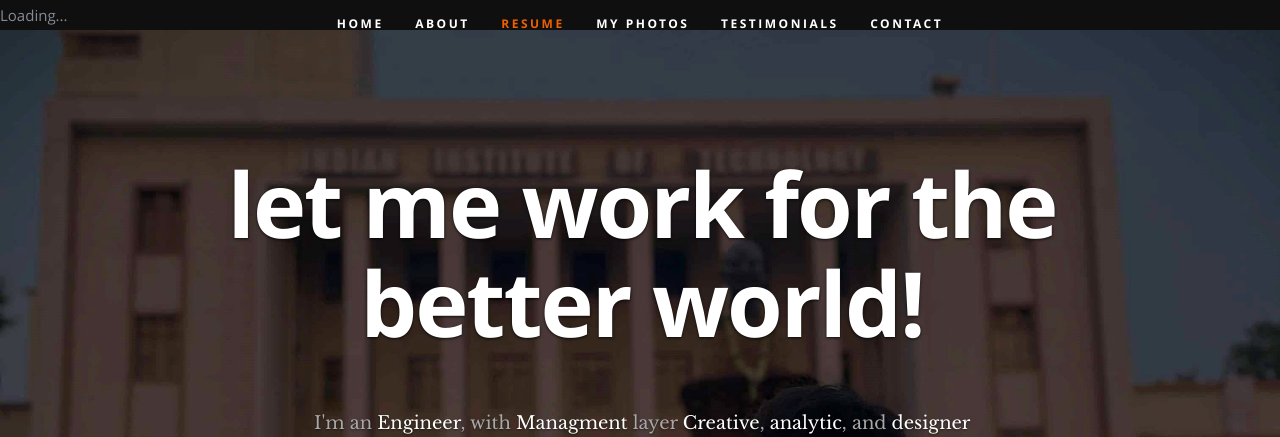
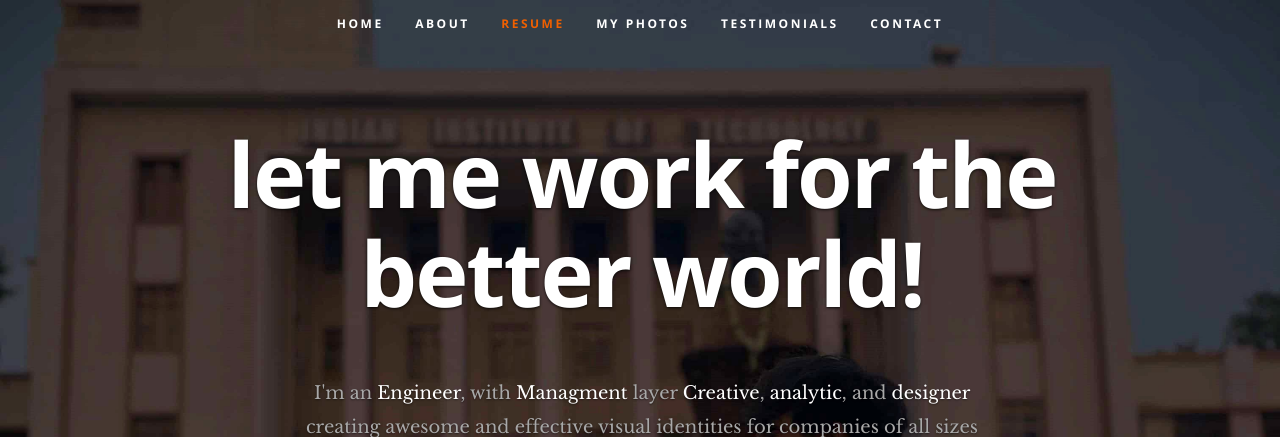
Before and after one commit to icekamal786/MySite, a Django app: page / in a window 1280 px wide. Shown: the top 437 px of the page. Run offline with Django 4.2, Linux system fonts and the light colour scheme; some libraries are stand-ins or nearby versions.

Commit message:
Update index.html

```diff
--- a/Template/index.html
+++ b/Template/index.html
@@ -25,7 +25,7 @@
    <!-- Script
    ================================================== -->
 	<script src="/static/js/modernizr.js"></script>
-   <script src="https://ajax.googleapis.com/ajax/libs/jquery/3.6.0/jquery.min.js"></script>
+
    <!-- Favicons
 	================================================== -->
 	<link rel="shortcut icon" href="/static/12.png" >
@@ -35,9 +35,9 @@
 <body>
    <!-- spinner
    ================================================== -->
-   <div class="spinner-grow" role="status">
+   {% comment %} <div class="spinner-grow" role="status">
       <span class="sr-only">Loading...</span>
-    </div>
+    </div> {% endcomment %}
 
    <!-- Header
    ================================================== -->
@@ -907,9 +907,6 @@
    <script src="/static/js/magnific-popup.js"></script>
    <script src="/static/js/init.js"></script>
 
-   <script>
-      console.log("Hello world")
-   </script>
 
 
 </body>
```
